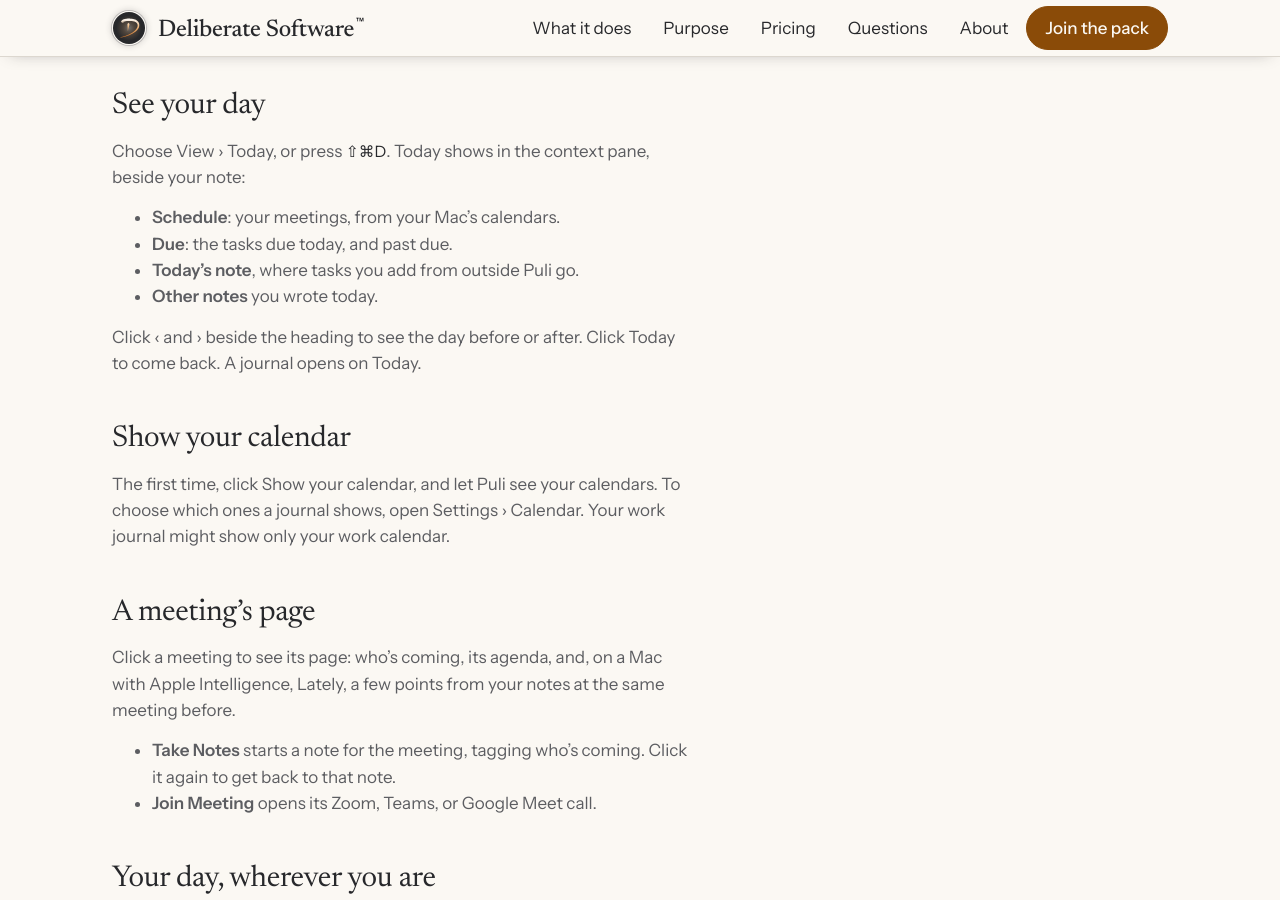
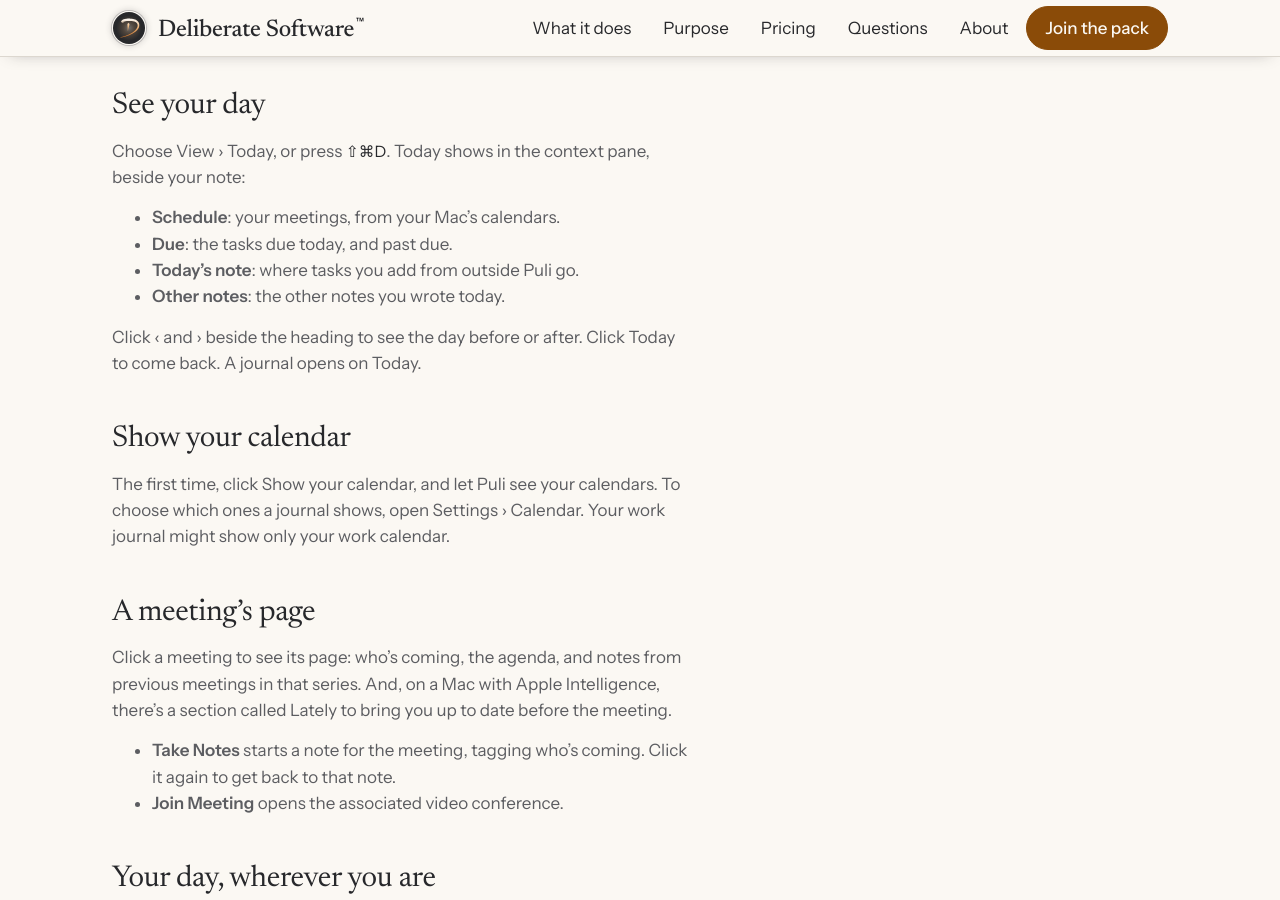
Before and after one commit to deliberate-software/deliberate-software.github.io, a Jekyll site: the page built from puli/lessons/today.html, in a window 1280 px wide and 900 px high, scrolled down 498 px. Built offline with Jekyll 4.4.1, drawn with Linux system fonts in a browser that asks for light colours.

Commit message:
Today lesson: every section reads Heading: description; meeting pages mention past meetings in the series and Lately; Join Meeting opens the associated video conference, without naming vendors
Co-Authored-By: Claude Opus 5.5 <noreply@anthropic.com>

```diff
--- a/puli/lessons/today.html
+++ b/puli/lessons/today.html
@@ -24,8 +24,8 @@ permalink: /puli/lessons/today/
         <ul>
           <li><strong>Schedule</strong>: your meetings, from your Mac’s calendars.</li>
           <li><strong>Due</strong>: the tasks due today, and past due.</li>
-          <li><strong>Today’s note</strong>, where tasks you add from outside Puli go.</li>
-          <li><strong>Other notes</strong> you wrote today.</li>
+          <li><strong>Today’s note</strong>: where tasks you add from outside Puli go.</li>
+          <li><strong>Other notes</strong>: the other notes you wrote today.</li>
         </ul>
         <p>Click ‹ and › beside the heading to see the day before or after. Click Today to come back. A journal opens on Today.</p>
       </div>
@@ -41,10 +41,10 @@ permalink: /puli/lessons/today/
     <div class="topic">
       <h2 id="a-meetings-page">A meeting’s page</h2>
       <div class="topic__text">
-        <p>Click a meeting to see its page: who’s coming, its agenda, and, on a Mac with Apple Intelligence, Lately, a few points from your notes at the same meeting before.</p>
+        <p>Click a meeting to see its page: who’s coming, the agenda, and notes from previous meetings in that series. And, on a Mac with Apple Intelligence, there’s a section called Lately to bring you up to date before the meeting.</p>
         <ul>
           <li><strong>Take Notes</strong> starts a note for the meeting, tagging who’s coming. Click it again to get back to that note.</li>
-          <li><strong>Join Meeting</strong> opens its Zoom, Teams, or Google Meet call.</li>
+          <li><strong>Join Meeting</strong> opens the associated video conference.</li>
         </ul>
       </div>
     </div>
```
